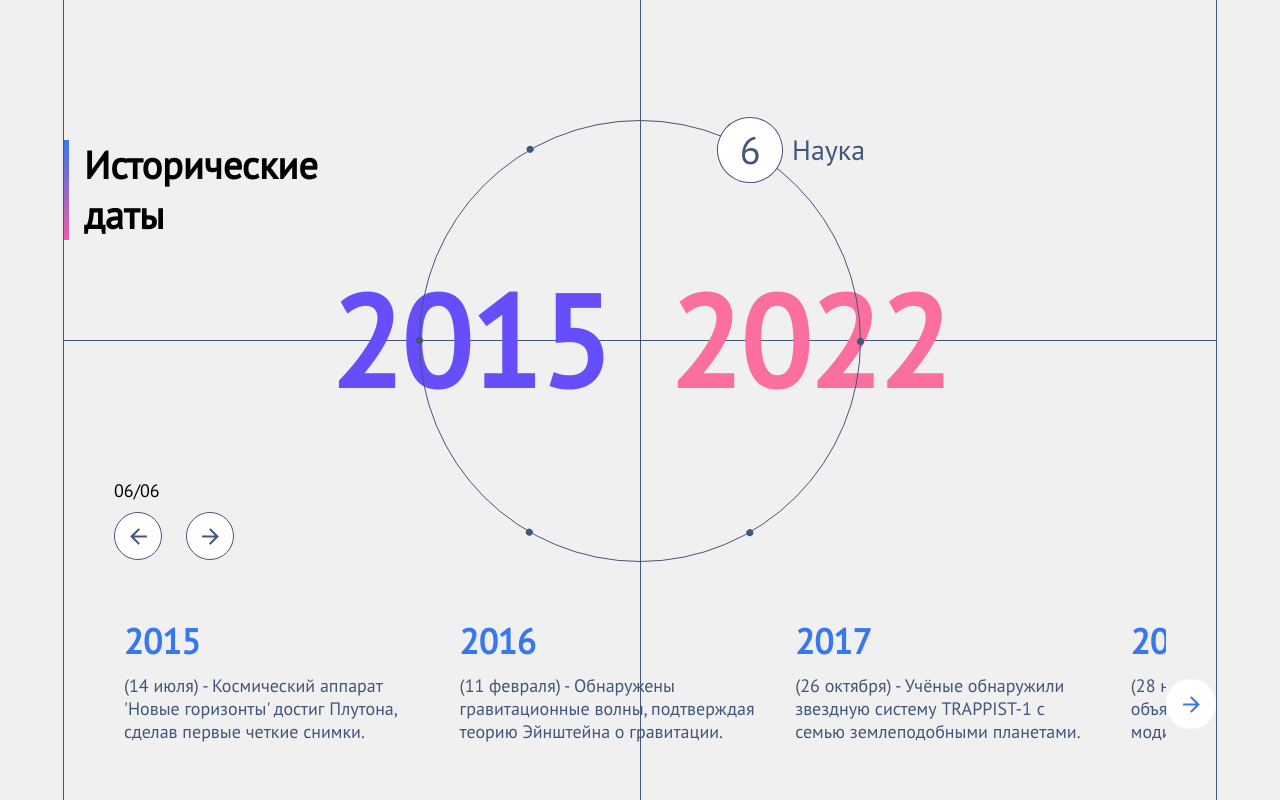
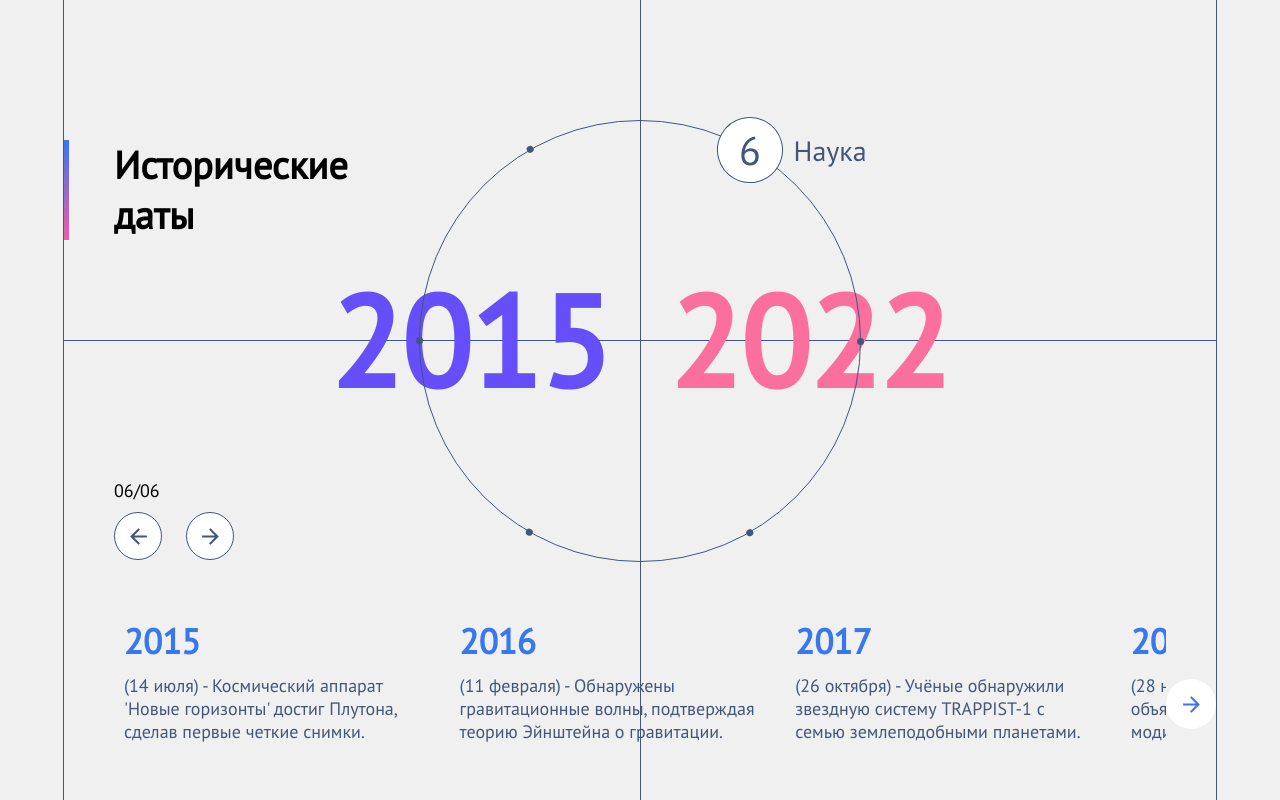
Before and after one commit to Nikita482/testOnly, a React (Vite) app: page / in a window 1280 px wide. Built offline with nearby package versions, Linux system fonts and the light colour scheme.

Commit message:
fixed spiner, name, arrow, ribbon

```diff
--- a/src/components/Spinner/Spinner.module.css
+++ b/src/components/Spinner/Spinner.module.css
@@ -7,7 +7,7 @@
 .wrepperName{
     position: absolute;
     top: 20px;
-    left: 20px;
+    left: 50px;
     font-family: 'PT Sans', sans-serif;
     font-size: 1.5vw;
 }
@@ -15,7 +15,7 @@
     width: 5px;
     height: 100%;
     position: absolute;
-    left: -20px;
+    left: -50px;
     top: 0;
     background: linear-gradient(to bottom, #3877EE, #EF5DA8);
 }
@@ -93,6 +93,7 @@
 }
 .wrapperBtnNumLeft, .wrapperBtnNumRight{
     width: 40%;
+    max-width: 55px;
     aspect-ratio: 1 / 1;
     border-radius: 50%;
     font-size: 25px;
@@ -259,7 +260,7 @@
 }
 
 
-@media (max-height: 700px) {
+@media (max-height: 900px) {
     .pointNumVis{
         font-size: 5vh;
     }
--- a/src/components/card/card.module.css
+++ b/src/components/card/card.module.css
@@ -37,16 +37,3 @@
         width: 60%;
     }
 }
-
-@media (max-width: 768px) {
-    .wtapper{
-        scroll-snap-align: start;
-    }
-}
-
-/* @media (max-width: 600px) {
-    .wtapper{
-        margin-right: 20px;
-        flex: 0 0 auto;
-    }
-} */
```
